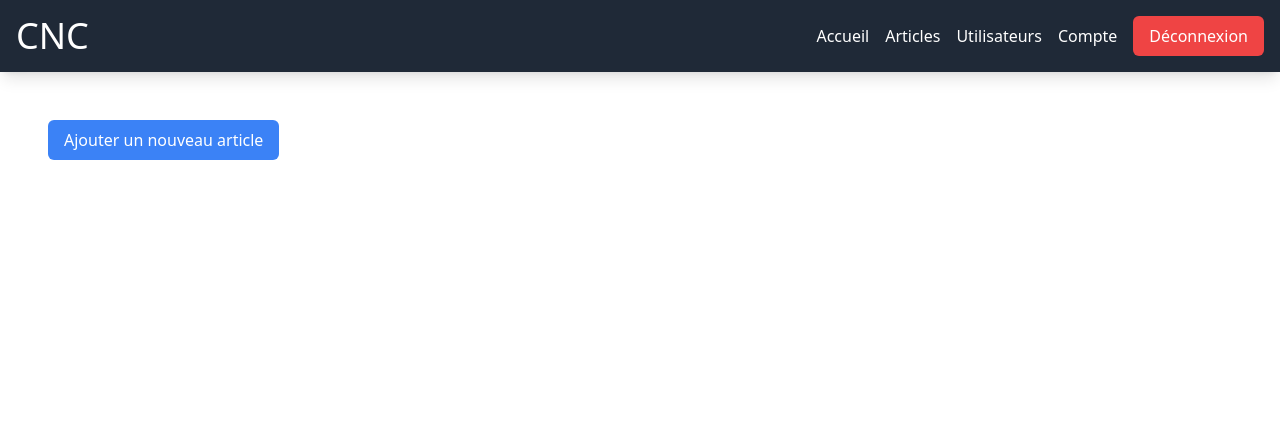
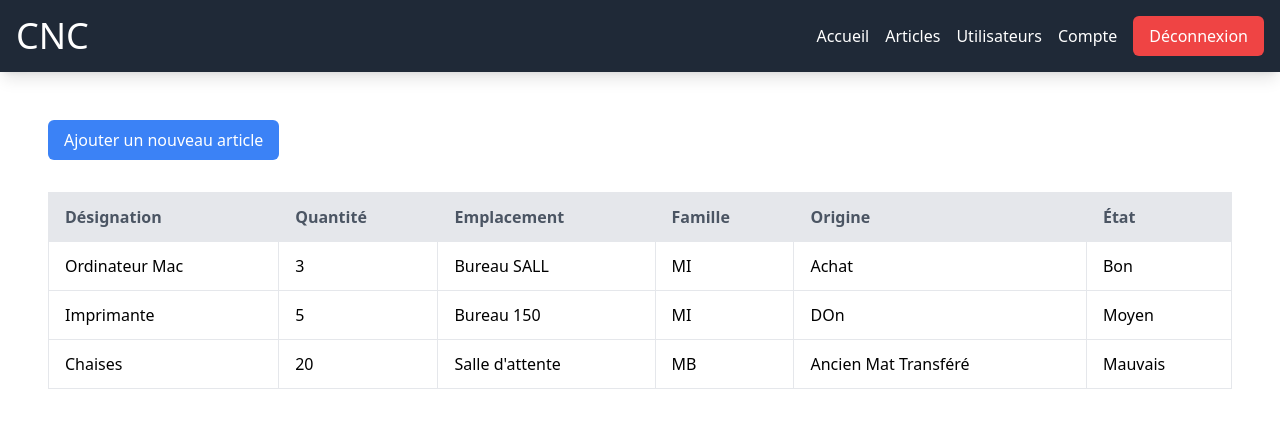
Before and after one commit to Meedbechir/cnc-inventaire-front, a React (Vite) app: page /articles in a window 1280 px wide. Shown: the top 428 px of the page. Built offline with nearby package versions, Linux system fonts and the light colour scheme.

Commit message:
Fourth commit

```diff
--- a/src/components/AddUser.jsx
+++ b/src/components/AddUser.jsx
@@ -93,6 +93,39 @@ const AddUser = () => {
             </div>
           </div>
         )}
+
+        {/* Tableau des utilisateurs */}
+        <div className="mt-8">
+          <table className="min-w-full bg-white border border-gray-300">
+            <thead>
+              <tr className="bg-gray-200 text-gray-600 text-left">
+                <th className="py-3 px-4 border">Nom</th>
+                <th className="py-3 px-4 border">Email</th>
+                <th className="py-3 px-4 border">Rôle</th>
+              </tr>
+            </thead>
+            <tbody>
+              {/* Ligne 1 */}
+              <tr>
+                <td className="py-3 px-4 border">SALL ADAMA</td>
+                <td className="py-3 px-4 border">sall@test.com</td>
+                <td className="py-3 px-4 border">Admin</td>
+              </tr>
+              {/* Ligne 2 */}
+              <tr>
+                <td className="py-3 px-4 border">SIYAM</td>
+                <td className="py-3 px-4 border">siyam@test.com</td>
+                <td className="py-3 px-4 border">Utilisateur</td>
+              </tr>
+              {/* Ligne 3 */}
+              <tr>
+                <td className="py-3 px-4 border">KOLY CAMARA</td>
+                <td className="py-3 px-4 border">koly@test.com</td>
+                <td className="py-3 px-4 border">Visiteur</td>
+              </tr>
+            </tbody>
+          </table>
+        </div>
       </div>
     </>
   );
--- a/src/components/Article.jsx
+++ b/src/components/Article.jsx
@@ -119,6 +119,51 @@ const Article = () => {
             </div>
           </div>
         )}
+
+        {/* Tableau des articles */}
+        <div className="mt-8">
+          <table className="min-w-full bg-white border border-gray-300">
+            <thead>
+              <tr className="bg-gray-200 text-gray-600 text-left">
+                <th className="py-3 px-4 border">Désignation</th>
+                <th className="py-3 px-4 border">Quantité</th>
+                <th className="py-3 px-4 border">Emplacement</th>
+                <th className="py-3 px-4 border">Famille</th>
+                <th className="py-3 px-4 border">Origine</th>
+                <th className="py-3 px-4 border">État</th>
+              </tr>
+            </thead>
+            <tbody>
+              {/* Ligne 1 */}
+              <tr>
+                <td className="py-3 px-4 border">Ordinateur Mac</td>
+                <td className="py-3 px-4 border">3</td>
+                <td className="py-3 px-4 border">Bureau SALL</td>
+                <td className="py-3 px-4 border">MI</td>
+                <td className="py-3 px-4 border">Achat</td>
+                <td className="py-3 px-4 border">Bon</td>
+              </tr>
+              {/* Ligne 2 */}
+              <tr>
+                <td className="py-3 px-4 border">Imprimante</td>
+                <td className="py-3 px-4 border">5</td>
+                <td className="py-3 px-4 border">Bureau 150</td>
+                <td className="py-3 px-4 border">MI</td>
+                <td className="py-3 px-4 border">DOn</td>
+                <td className="py-3 px-4 border">Moyen</td>
+              </tr>
+              {/* Ligne 3 */}
+              <tr>
+                <td className="py-3 px-4 border">Chaises</td>
+                <td className="py-3 px-4 border">20</td>
+                <td className="py-3 px-4 border">Salle d'attente</td>
+                <td className="py-3 px-4 border">MB</td>
+                <td className="py-3 px-4 border">Ancien Mat Transféré</td>
+                <td className="py-3 px-4 border">Mauvais</td>
+              </tr>
+            </tbody>
+          </table>
+        </div>
       </div>
     </>
   );
```
Lines whose indentation alone changed are shown as unchanged.
